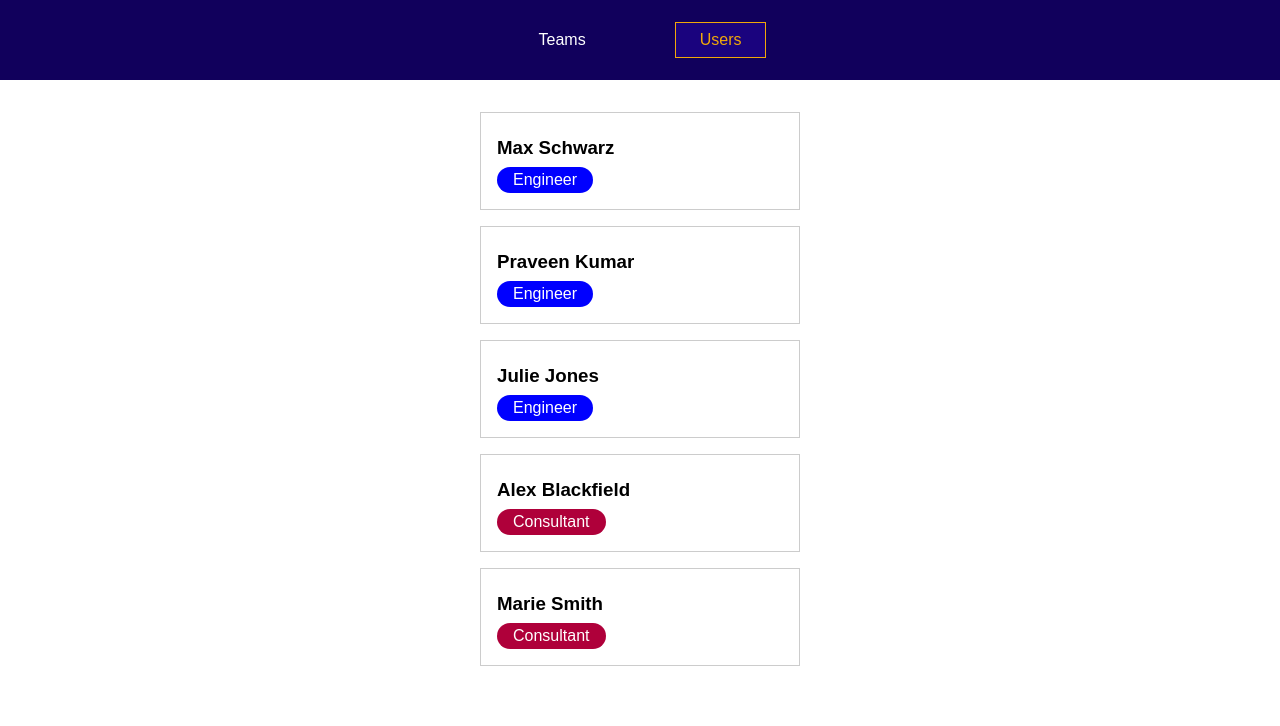
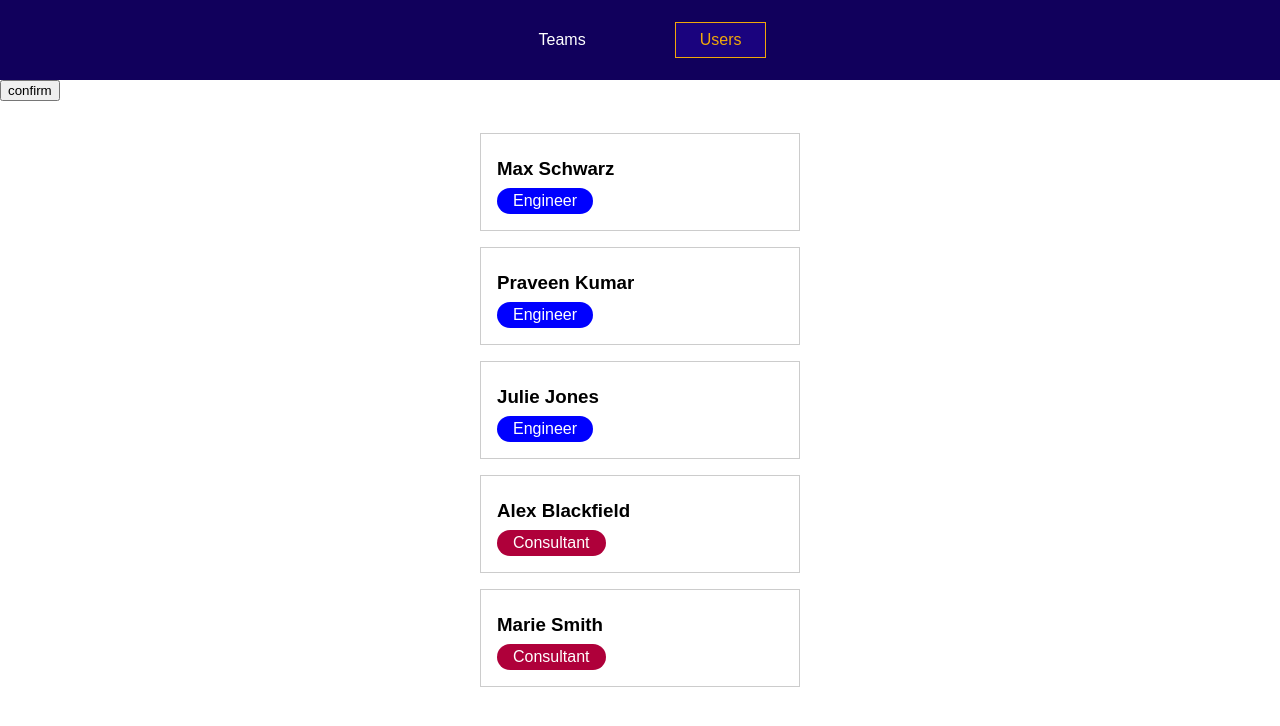
Before and after one commit to vivek9142/vueRoutingApp, a Vue app: page /users in a window 1280 px wide. Shown: the top 726 px of the page. Built offline with nearby package versions, Linux system fonts and the light colour scheme.

Commit message:
added programmatic routing

```diff
--- a/src/components/users/UsersList.vue
+++ b/src/components/users/UsersList.vue
@@ -1,4 +1,5 @@
 <template>
+  <button @click="confirmInput">confirm</button>
   <ul>
     <user-item v-for="user in users" :key="user.id" :name="user.fullName" :role="user.role"></user-item>
   </ul>
@@ -12,6 +13,16 @@ export default {
     UserItem,
   },
   inject: ['users'],
+  methods:{
+    confirmInput(){
+      //wanna redirect away programmatically
+      //router obj is pushed from vue-router library, push is adding url in main url
+      this.$router.push('/teams');
+      // this.$router.forward();
+      // move back to url which is previously visited page
+      // this.$router.back();
+    }
+  }
 };
 </script>
 
--- a/src/main.js
+++ b/src/main.js
@@ -10,9 +10,6 @@ const router = createRouter({
   routes: [
     { path: '/teams', component: TeamsList },
     { path: '/users', component: UsersList },
-    /*there is another config we can add here link active class which we can change
-    but default is router-link-active and router-link-exact-active*/
-    // linkActiveClass:'active'
   ],
 });
 
```
Also changed, not shown: src/components/nav/TheNavigation.vue (+1 -8 lines).
